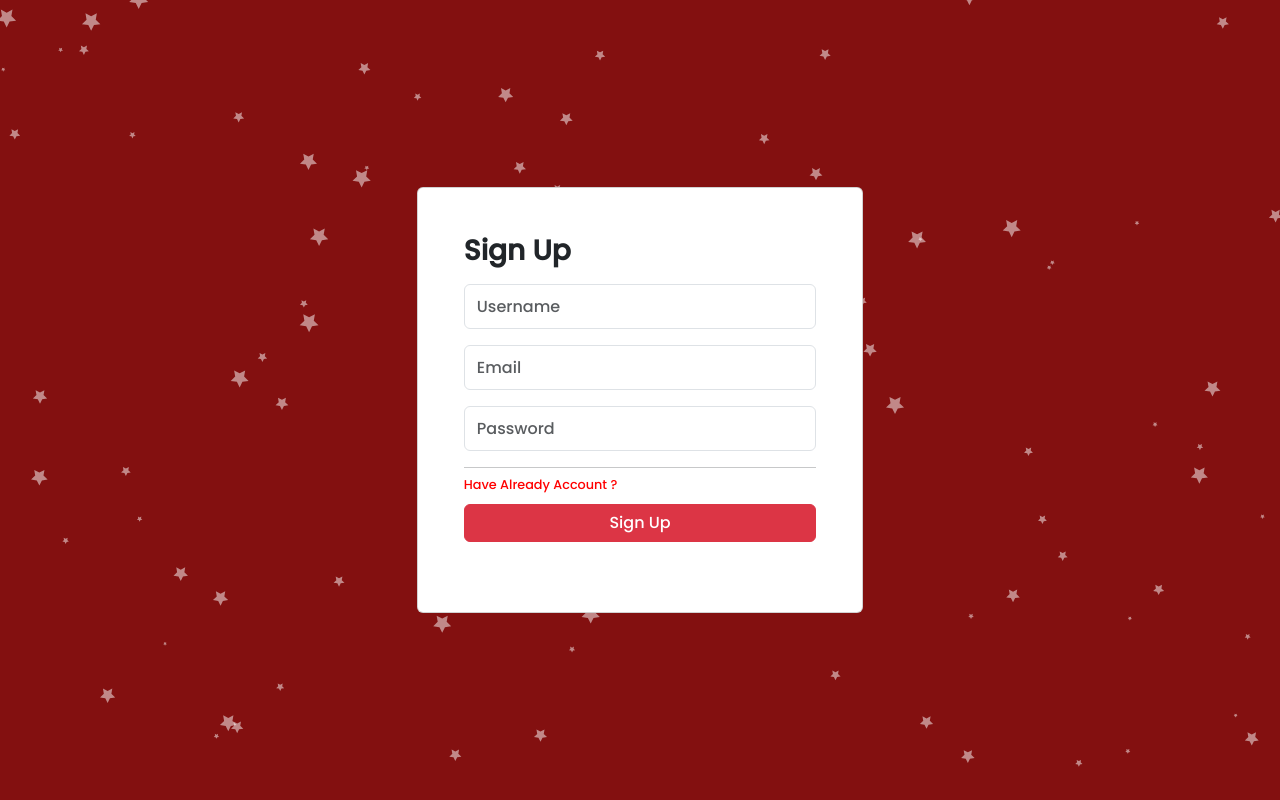
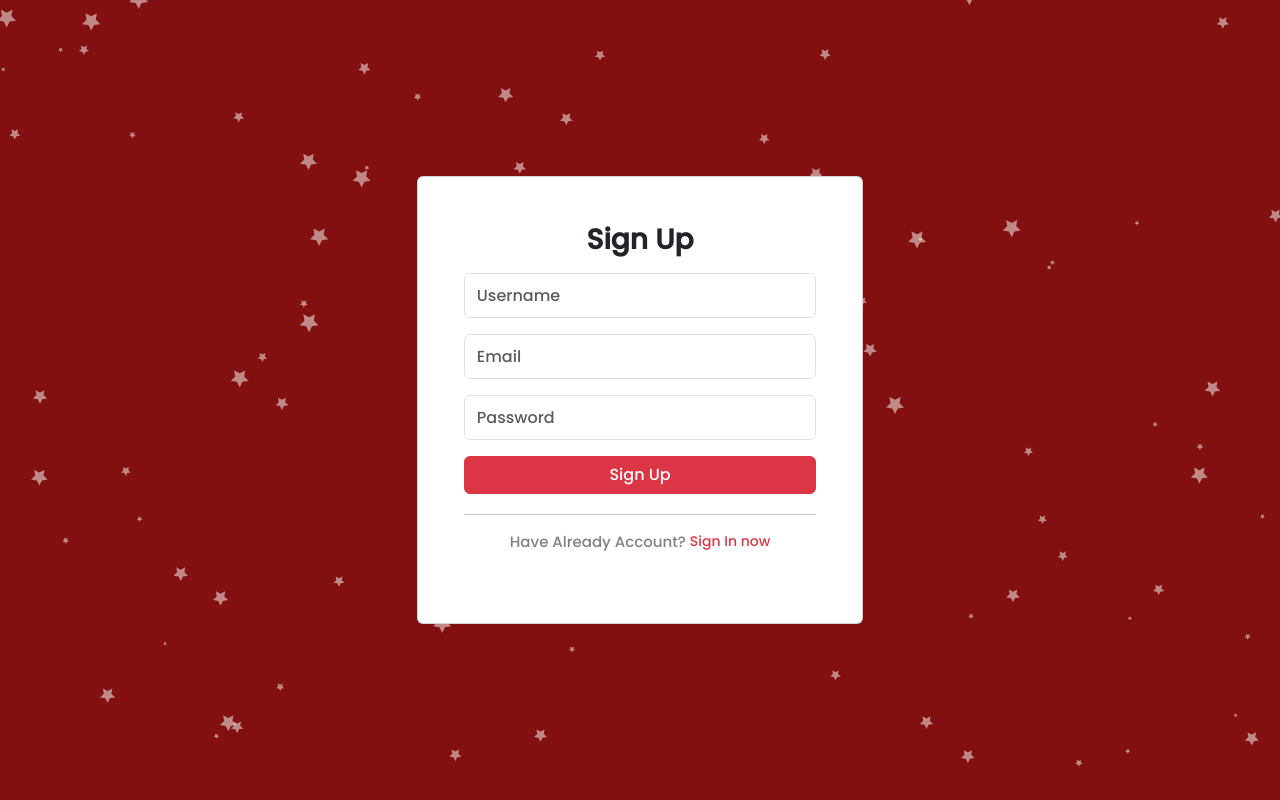
Before and after one commit to DwipayanaIsmulya/movie-app-list-collaboration, a React (Vite) app: page /register in a window 1280 px wide. Built offline with nearby package versions, Linux system fonts and the light colour scheme; no server answers.

Commit message:
fix and add: size of img, modal in home and details movie page

```diff
--- a/src/Components/DetailsMovie/Jumbotron.jsx
+++ b/src/Components/DetailsMovie/Jumbotron.jsx
@@ -5,7 +5,15 @@ import { BsPlayCircle } from "react-icons/bs";
 import { Container, Card, Overlay, Button, Modal } from "react-bootstrap";
 import styles from "./style.module.css";
 
-function Jumbotron({ id, title, release_date, genres, overview, vote_average, imageURL }) {
+function Jumbotron({
+  id,
+  title,
+  release_date,
+  genres,
+  overview,
+  vote_average,
+  imageURL,
+}) {
   const [errors, setErrors] = useState({
     isError: false,
     message: null,
@@ -20,18 +28,20 @@ function Jumbotron({ id, title, release_date, genres, overview, vote_average, im
       // If the token is not exist in the local storage
       if (!token) return;
       const response = await axios.get(
-        `${import.meta.env.VITE_API_AUTH_URL}/api/v1/movie/${id}/videos`,
+        `${import.meta.env.VITE_API_AUTH_URL}/api/v1/movie/${id}`,
         {
           headers: {
             Authorization: `Bearer ${token}`,
           },
         }
       );
-      const { data } = response;
+      const { data } = response.data;
+      console.log(data);
 
-      if (data.results.length > 0) {
-        setTrailerKey(data.results[0].key);
+      if (data) {
+        setTrailerKey(data.videos[0].key);
         setShowTrailer(true);
+        console.log(data.videos[0].key);
       } else {
         setShowTrailer(false);
       }
@@ -64,7 +74,11 @@ function Jumbotron({ id, title, release_date, genres, overview, vote_average, im
         <Card className={styles["img-backdrop"]}>
           <Card.Img src={imageURL} alt={id} />
 
-          <Overlay show={true} target={(ref) => ref && ref.parentElement} placement="top">
+          <Overlay
+            show={true}
+            target={(ref) => ref && ref.parentElement}
+            placement="top"
+          >
             <div className={styles["content"]}>
               <h1>{title}</h1>
               Genre: <b>{genres}</b>
@@ -87,7 +101,12 @@ function Jumbotron({ id, title, release_date, genres, overview, vote_average, im
                 <BsPlayCircle className="me-2" />
                 <b>WATCH NOW</b>
               </Button>
-              <Modal show={showTrailer} onHide={closeTrailerModal} size="lg" centered>
+              <Modal
+                show={showTrailer}
+                onHide={closeTrailerModal}
+                size="lg"
+                centered
+              >
                 <Modal.Header closeButton>
                   <Modal.Title>{title}</Modal.Title>
                 </Modal.Header>
--- a/src/Components/Home-1/HeroSlider.jsx
+++ b/src/Components/Home-1/HeroSlider.jsx
@@ -79,17 +79,18 @@ const HeroSlider = () => {
           },
         }
       );
-      const { data } = response;
-      console.log(response);
+      const { data } = response.data;
+      console.log(data);
 
-      if (data.length > 0) {
-        setTrailerKey(data[0].key);
+      if (data) {
+        setTrailerKey(data.videos[0].key);
         setShowTrailer(true);
+        console.log(data.videos[0].key);
       } else {
         setShowTrailer(false);
       }
 
-      console.log(data[0].key);
+      // console.log(data[0].data);
     } catch (error) {
       if (axios.isAxiosError(error)) {
         setErrors({
@@ -135,7 +136,7 @@ const HeroSlider = () => {
             <Carousel.Item key={movie.id}>
               <div className={styles["img-backdrop"]}>
                 <Image
-                  src={`${import.meta.env.VITE_API_IMG_URL}${
+                  src={`${import.meta.env.VITE_API_IMG_BACKDROP_URL}${
                     movie?.backdrop_path
                   }`}
                   style={{ width: "100%" }}
--- a/src/Pages/DetailsMovies.jsx
+++ b/src/Pages/DetailsMovies.jsx
@@ -74,7 +74,10 @@ const DetailsMovies = () => {
           <Jumbotron
             key={detailsMovies.id}
             id={detailsMovies.id}
-            imageURL={import.meta.env.VITE_API_IMG_URL + detailsMovies?.backdrop_path}
+            imageURL={
+              import.meta.env.VITE_API_IMG_BACKDROP_URL +
+              detailsMovies?.backdrop_path
+            }
             title={detailsMovies?.title}
             genres={detailsMovies.genres?.map((genre) => (
               <p key={genre.id} className="d-inline pe-1">
--- a/src/Pages/Login.jsx
+++ b/src/Pages/Login.jsx
@@ -56,11 +56,11 @@ const Login = () => {
     <>
       <Particle />
       <Navbar fixed="top">
-        <Container fluid>
+        {/* <Container fluid>
           <Navbar.Brand>
             <h1 style={{ color: "	#c1071e", fontWeight: "800" }}>MOVIELIST</h1>
           </Navbar.Brand>
-        </Container>
+        </Container> */}
       </Navbar>
       <Container className="d-flex justify-content-center align-items-center vh-100">
         <Card className={styles["card"]}>
@@ -159,7 +159,7 @@ const Login = () => {
                 to="/register"
                 style={{
                   textDecoration: "none",
-                  color: "#000",
+                  color: "#dc3545",
                   fontSize: "14px",
                   paddingLeft: "4px",
                 }}
--- a/src/Pages/MyProfile.jsx
+++ b/src/Pages/MyProfile.jsx
@@ -13,6 +13,16 @@ import { Link } from "react-router-dom";
 
 function MyProfile() {
   const [user, setUser] = useState(null);
+
+  const logout = (event) => {
+    event.preventDefault();
+
+    localStorage.removeItem("token");
+
+    // Redirect to home or reload the home
+    // This is temporary solution, the better solution is using redux
+    window.location.replace("/login");
+  };
 
   useEffect(() => {
     const getMe = async () => {
@@ -69,9 +79,10 @@ function MyProfile() {
                     color: "grey",
                     fontSize: "14px",
                     textAlign: "center",
+                    margin: "3px",
                   }}
                 >
-                  <BsCollectionPlay className="me-1" size="20px" />
+                  <BsCollectionPlay className="mx-2" size="20px" />
                   Member since October 2023
                 </p>
                 <Col className="d-flex justify-content-center align-items-center">
@@ -79,6 +90,7 @@ function MyProfile() {
                     style={{
                       color: "grey",
                       fontSize: "14px",
+                      margin: "0 5px",
                     }}
                   >
                     Connect with
@@ -97,7 +109,7 @@ function MyProfile() {
                   <Button
                     variant="danger"
                     as={Link}
-                    to="/login"
+                    onClick={logout}
                     className="w-50"
                   >
                     <BiLogOut className="me-1" />
--- a/src/Pages/Register.jsx
+++ b/src/Pages/Register.jsx
@@ -59,7 +59,7 @@ const Register = () => {
           <Card.Body>
             <Form onSubmit={onSubmit} className="mb-4">
               <Form.Group className="mb-3" controlId="formBasicEmail">
-                <Form.Label>
+                <Form.Label className="d-flex justify-content-center">
                   <h3 style={{ fontWeight: "800" }}>Sign Up</h3>
                 </Form.Label>
                 <Form.Control
@@ -90,26 +90,32 @@ const Register = () => {
                   onChange={(e) => setPassword(e.target.value)}
                 />
               </Form.Group>
-              <hr className="my-1" />
-              <Link
-                as={Link}
-                to="/login"
-                style={{
-                  textDecoration: "none",
-                  color: "red",
-                  fontSize: "0.8rem",
-                }}
-              >
-                Have Already Account ?
-              </Link>
               <Button
                 variant="danger"
                 type="submit"
                 style={{ width: "100%" }}
-                className="mt-2"
+                className="mb-3"
               >
                 Sign Up
               </Button>
+              <hr className="my-1" />
+              <div className="d-flex justify-content-center my-3 ">
+                <span style={{ fontSize: "15px", color: "GrayText" }}>
+                  Have Already Account?
+                </span>
+                <Link
+                  as={Link}
+                  to="/login"
+                  style={{
+                    textDecoration: "none",
+                    color: "#dc3545",
+                    fontSize: "14px",
+                    paddingLeft: "4px",
+                  }}
+                >
+                  Sign In now
+                </Link>
+              </div>
             </Form>
           </Card.Body>
         </Card>
--- a/src/Pages/SearchMovies.jsx
+++ b/src/Pages/SearchMovies.jsx
@@ -22,10 +22,13 @@ const SearchMovies = () => {
         // Get token from local storage
         const token = localStorage.getItem("token");
         if (!token) return;
+        if (!query) return;
 
         // Get the data from API with query and page variable
         const response = await axios.get(
-          `${import.meta.env.VITE_API_BASE_URL}/api/v1/search/movie?page=${page}&query=${query}`,
+          `${
+            import.meta.env.VITE_API_BASE_URL
+          }/api/v1/search/movie?page=${page}&query=${query}`,
           {
             headers: {
               Authorization: `Bearer ${token}`,
@@ -76,7 +79,9 @@ const SearchMovies = () => {
       <Container fluid className="p-3" style={{ marginTop: "80px" }}>
         <Row>
           <Col>
-            <h3>Result for <span>{searchParams.get("query")}</span></h3>
+            <h3>
+              Result for <span>{searchParams.get("query")}</span>
+            </h3>
           </Col>
         </Row>
         <Row>
@@ -84,7 +89,9 @@ const SearchMovies = () => {
             <Col key={search.id}>
               <MovieCard
                 id={search.id}
-                imageURL={import.meta.env.VITE_API_IMG_URL + search?.poster_path}
+                imageURL={
+                  import.meta.env.VITE_API_IMG_URL + search?.poster_path
+                }
                 overview={search?.overview}
                 title={search?.title}
               />
```
